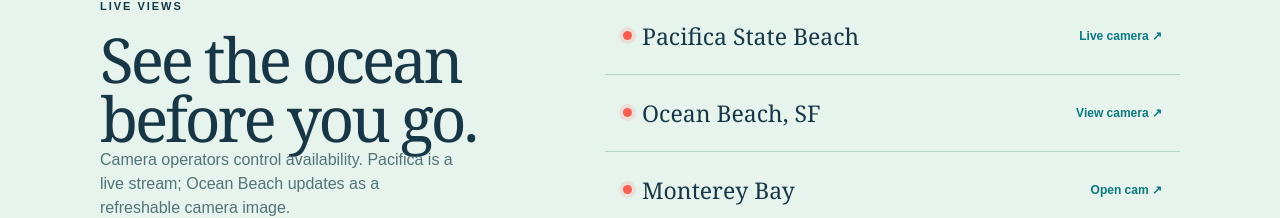
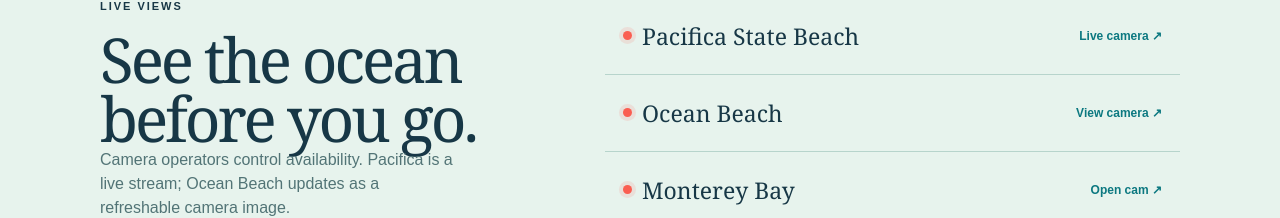
Before and after one commit to ajaynair85/coastline-weather, a Next.js app: page / in a window 1280 px wide. Shown: the part 2755-2973 px from the top of the page. Built offline with nearby package versions, Linux system fonts and the light colour scheme.

Commit message:
Finalize Bay Area camera links

```diff
--- a/app/page.tsx
+++ b/app/page.tsx
@@ -21,7 +21,7 @@
   { name: "Point Reyes", region: "North Coast", zip: "94956", temp: 64, water: 55, wind: "W 7 mph", surf: "2–3 ft", status: "Good", cam: "https://www.coastal.ca.gov/publiced/fun/webcams.html", accent: "north" },
   { name: "Rodeo Beach", region: "Bay Area", zip: "94941", temp: 66, water: 55, wind: "W 10 mph", surf: "2–3 ft", status: "Good", cam: "https://www.coastal.ca.gov/publiced/fun/webcams.html", accent: "north" },
   { name: "Baker Beach", region: "Bay Area", zip: "94121", temp: 65, water: 55, wind: "W 12 mph", surf: "2–4 ft", status: "Breezy", cam: "https://www.coastal.ca.gov/publiced/fun/webcams.html", accent: "north" },
-  { name: "Ocean Beach", region: "Bay Area", zip: "94132", temp: 64, water: 55, wind: "W 13 mph", surf: "3–5 ft", status: "Breezy", cam: "https://www.oceanbeach.org/webcam.html", camLabel: "View Ocean Beach camera", accent: "north" },
+  { name: "Ocean Beach", region: "Bay Area", zip: "94132", temp: 64, water: 55, wind: "W 13 mph", surf: "3–5 ft", status: "Breezy", cam: "https://www.oceanbeach.org/webcam.html", camLabel: "Open Ocean Beach camera", accent: "north" },
   { name: "Pacifica State Beach", region: "Bay Area", zip: "94044", temp: 65, water: 56, wind: "NW 10 mph", surf: "2–4 ft", status: "Good", cam: "https://www.geowebcams.com/en/webcam/pacifica-state-beach-and-mori-point", camLabel: "Open Pacifica live camera", accent: "central" },
   { name: "Half Moon Bay", region: "Bay Area", zip: "94019", temp: 66, water: 56, wind: "NW 9 mph", surf: "2–3 ft", status: "Good", cam: "https://www.coastal.ca.gov/publiced/fun/webcams.html", accent: "central" },
   { name: "Stinson Beach", region: "Bay Area", zip: "94970", temp: 65, water: 55, wind: "W 9 mph", surf: "2–3 ft", status: "Good", cam: "https://www.coastal.ca.gov/publiced/fun/webcams.html", accent: "north" },
@@ -88,7 +88,7 @@
 
       <section className="conditions" id="beach-list"><div className="section-head"><div><p className="eyebrow">Beach-by-beach</p><h2>{region === "Bay Area" ? "Bay Area beach picks." : "Where to head next."}</h2></div><p className="quiet">Snapshot conditions · refresh before heading out</p></div><div className="beach-grid">{visible.map((beach) => <article className={`beach-card ${activeBeach === beach.name ? "chosen" : ""}`} key={beach.name} onClick={() => setActiveBeach(beach.name)}><div className={`card-sky ${beach.accent}`}><span>{beach.status}</span><i>☀</i></div><div className="card-body"><p>{beach.region}</p><h3>{beach.name}</h3><div className="card-temp">{beach.temp}° <span>air</span></div><div className="mini-metrics"><span>Water <b>{beach.water}°</b></span><span>Wind <b>{beach.wind}</b></span><span>Surf <b>{beach.surf}</b></span></div><a href={beach.cam} target="_blank" rel="noreferrer" onClick={(event) => event.stopPropagation()}>{beach.camLabel ?? "Live cam"} ↗</a></div></article>)}</div></section>
 
-      <section className="cams" id="cameras"><div><p className="eyebrow">Live views</p><h2>See the ocean before you go.</h2><p>Camera operators control availability. Pacifica is a live stream; Ocean Beach updates as a refreshable camera image.</p></div><div className="cam-list"><a href="https://www.geowebcams.com/en/webcam/pacifica-state-beach-and-mori-point" target="_blank" rel="noreferrer"><span className="cam-dot" />Pacifica State Beach <b>Live camera ↗</b></a><a href="https://www.oceanbeach.org/webcam.html" target="_blank" rel="noreferrer"><span className="cam-dot" />Ocean Beach, SF <b>View camera ↗</b></a><a href="https://www.montereybayaquarium.org/cams-videos/live-cams/monterey-bay-cam" target="_blank" rel="noreferrer"><span className="cam-dot" />Monterey Bay <b>Open cam ↗</b></a><a href="https://www.coastal.ca.gov/publiced/fun/webcams.html" target="_blank" rel="noreferrer"><span className="cam-dot" />Statewide camera guide <b>Browse ↗</b></a></div></section>
+      <section className="cams" id="cameras"><div><p className="eyebrow">Live views</p><h2>See the ocean before you go.</h2><p>Camera operators control availability. Pacifica is a live stream; Ocean Beach updates as a refreshable camera image.</p></div><div className="cam-list"><a href="https://www.geowebcams.com/en/webcam/pacifica-state-beach-and-mori-point" target="_blank" rel="noreferrer"><span className="cam-dot" />Pacifica State Beach <b>Live camera ↗</b></a><a href="https://www.oceanbeach.org/webcam.html" target="_blank" rel="noreferrer"><span className="cam-dot" />Ocean Beach <b>View camera ↗</b></a><a href="https://www.montereybayaquarium.org/cams-videos/live-cams/monterey-bay-cam" target="_blank" rel="noreferrer"><span className="cam-dot" />Monterey Bay <b>Open cam ↗</b></a><a href="https://www.coastal.ca.gov/publiced/fun/webcams.html" target="_blank" rel="noreferrer"><span className="cam-dot" />Statewide camera guide <b>Browse ↗</b></a></div></section>
       <footer><a className="brand" href="#top">COASTLINE<span>°</span></a><p>For beach planning, not marine safety. Check local alerts before entering the water.</p></footer>
     </main>
   );
```
